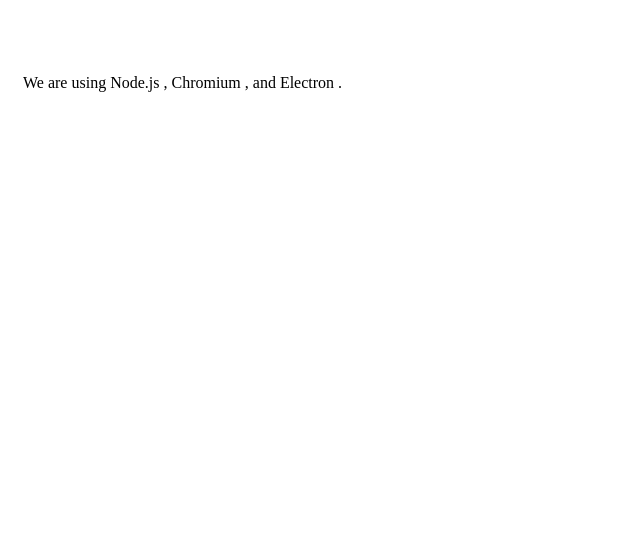
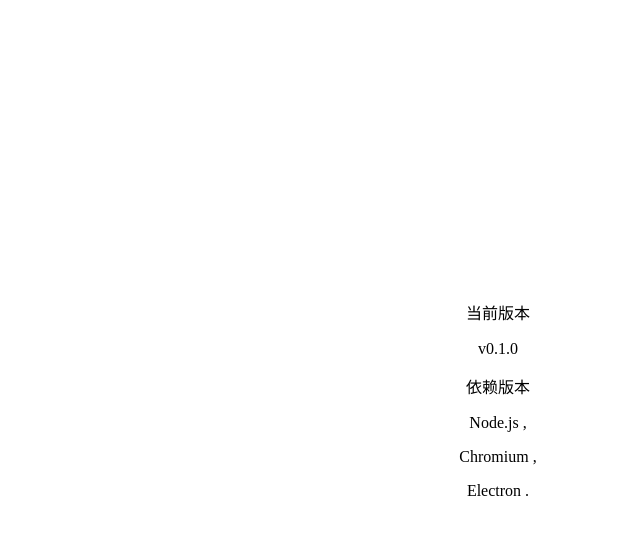
Before and after one commit to colorofnight86/StaveReadingPractice, an Electron app: page popup_window.html in a window 1000 px wide. Shown: the whole page, without its empty margins (0-640 px from the left). Drawn offline with Linux system fonts and the light colour scheme.

Commit message:
first commit

```diff
--- a/main.js
+++ b/main.js
@@ -17,7 +17,7 @@
     resizable:false,
     icon: path.join(__dirname, 'screen.ico'),
     backgroundColor: '#66ccff',
-    alwaysOnTop:true,
+    // alwaysOnTop:true,
     webPreferences: {
       nodeIntegration: true,
       contextIsolation: false
@@ -50,7 +50,7 @@
     // x: x_pos+200,
     // y: y_pos+100,
     width:400,
-    height:200,
+    height:300,
     titleBarStyle: 'hidden',
     titleBarOverlay: true,
     webPreferences:{
--- a/popup_window.html
+++ b/popup_window.html
@@ -8,12 +8,15 @@
     <link rel="stylesheet" type="text/css" href="style.css">
   </head>
   <body style="-webkit-app-region: drag">
-    <div style="padding-top:50px;padding-left: 15px;padding-right: 15px;">
-      <p style="-webkit-app-region: no-drag">
-      We are using Node.js <span id="node-version"></span>,
-      Chromium <span id="chrome-version"></span>,
-      and Electron <span id="electron-version"></span>.
-      </p>
+    <div class="container" style="padding-left: 15px;padding-right: 15px;">
+      <div class="content" style="-webkit-app-region: no-drag">
+        <p>当前版本</p>
+        <p>v0.1.0</p>
+        <p>依赖版本</p>
+        <p>Node.js <span id="node-version"></span>,</p>
+        <p>Chromium <span id="chrome-version"></span>,</p>
+        <p>Electron <span id="electron-version"></span>. </p>
+      </div>
     </div>
   </body>
 </html>
--- a/style.css
+++ b/style.css
@@ -14,6 +14,23 @@
     height:30px;
 }
 
-.content{
+.container{
+    position: fixed;
     text-align: center;
+    overflow: auto;
+    top: 0;
+    right: 0;
+    bottom: 0;
+    left: 0;
 }
+.container:after {
+    content: '';
+    display: inline-block;
+    height: 100%;
+    vertical-align: middle;
+}
+
+.content {
+    display: inline-block;
+    vertical-align: middle;
+}
```
Also changed, not shown: index.html (+1 -1 lines), package.json (+5 -5 lines), README.md, image/demo.png (added).
